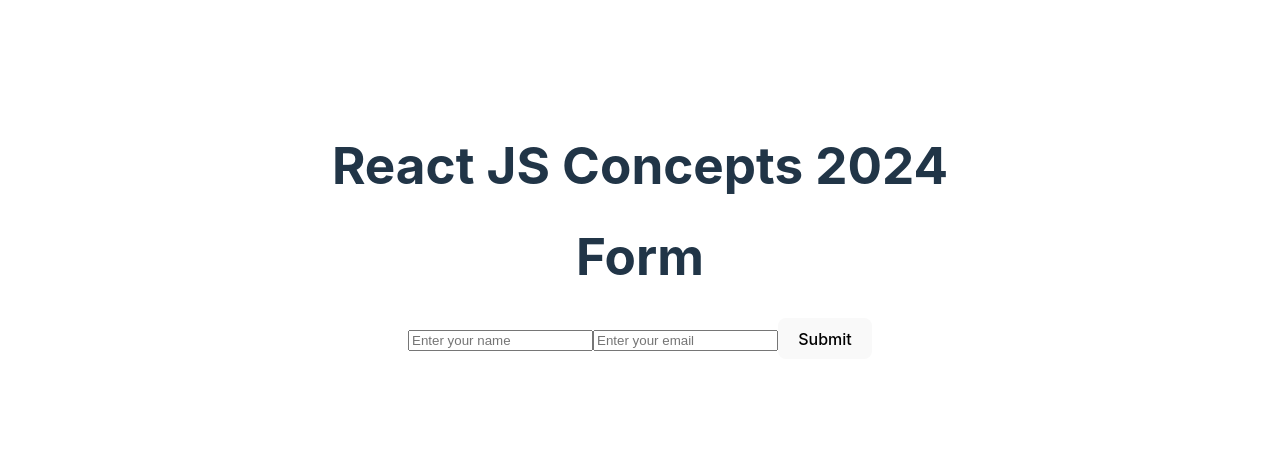
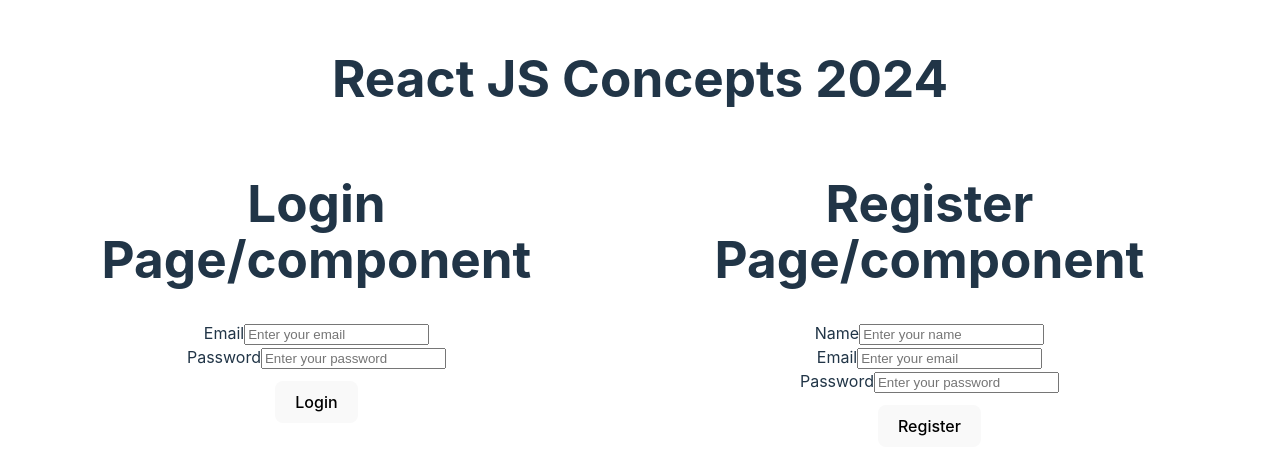
Before and after one commit to AshKemp/reactjs-concepts-2024, a React (Vite) app: page / in a window 1280 px wide. Shown: the part 169-644 px from the top of the page. Built offline with nearby package versions, Linux system fonts and the light colour scheme.

Commit message:
create  common form and input components

```diff
--- a/src/App.jsx
+++ b/src/App.jsx
@@ -1,5 +1,7 @@
 import "./App.css";
-import FormComponent from "./components/form";
+// import FormComponent from "./components/form";
+import LoginComponent from "./components/login";
+import RegisterComponent from "./components/register";
 // import ContextButtonComponent from "./components/context-concept/button";
 // import ContextTextComponent from "./components/context-concept/text";
 // import UseReducerExample from "./components/use-reducer-example";
@@ -26,7 +28,11 @@
       {/* <ContextButtonComponent />
       <ContextTextComponent /> */}
       {/* <UseReducerExample /> */}
-      <FormComponent />
+      {/* <FormComponent /> */}
+      <div style={{ display: "flex", gap: "10px" }}>
+        <LoginComponent />
+        <RegisterComponent />
+      </div>
     </>
   );
 }
--- /dev/null
+++ b/src/components/common-form/index.jsx
@@ -0,0 +1,72 @@
+/* eslint-disable react/prop-types */
+
+import CommonInput from "../common-input";
+
+const formTypes = {
+  INPUT: "input",
+  SELECT: "select",
+  TEXTAREA: "textarea",
+};
+function CommonForm({
+  formControls = [],
+  formData,
+  setFormData,
+  buttonText,
+  onHandleSubmit,
+}) {
+  function renderFormElement(getCurrentFormElement) {
+    let content = null;
+    switch (getCurrentFormElement?.componentType) {
+      case formTypes.INPUT:
+        content = (
+          <CommonInput
+            id={getCurrentFormElement?.id}
+            type={getCurrentFormElement?.type}
+            label={getCurrentFormElement?.label}
+            name={getCurrentFormElement?.name}
+            placeholder={getCurrentFormElement?.placeholder}
+            value={formData[getCurrentFormElement?.name]}
+            onChange={(event) =>
+              setFormData({
+                ...formData,
+                [event.target.name]: event.target.value,
+              })
+            }
+          />
+        );
+        break;
+      default:
+        content = (
+          <CommonInput
+            id={getCurrentFormElement?.id}
+            type={getCurrentFormElement?.type}
+            label={getCurrentFormElement?.label}
+            name={getCurrentFormElement?.name}
+            placeholder={getCurrentFormElement?.placeholder}
+            value={formData[getCurrentFormElement?.name]}
+            onChange={(event) =>
+              setFormData({
+                ...formData,
+                [event.target.name]: event.target.value,
+              })
+            }
+          />
+        );
+    }
+    return content;
+  }
+
+  return (
+    <form onSubmit={onHandleSubmit}>
+      {formControls &&
+        formControls.map((singleFormElement) => {
+          return renderFormElement(singleFormElement);
+        })}
+      <div style={{ marginTop: "12px" }}>
+        <button type="submit">{buttonText || "Submit"}</button>
+      </div>
+    </form>
+  );
+}
+
+export default CommonForm;
--- /dev/null
+++ b/src/components/common-input/index.jsx
@@ -0,0 +1,18 @@
+/* eslint-disable react/prop-types */
+function CommonInput({ label, name, type, id, placeholder, value, onChange }) {
+  return (
+    <div>
+      <label htmlFor={name}>{label}</label>
+      <input
+        name={name}
+        id={id}
+        type={type}
+        placeholder={placeholder || "Enter value"}
+        value={value}
+        onChange={onChange}
+      />
+    </div>
+  );
+}
+
+export default CommonInput;
--- /dev/null
+++ b/src/components/login/index.jsx
@@ -0,0 +1,32 @@
+import { useState } from "react";
+import { loginFormComponents } from "../../config/loginFormComponents";
+import CommonForm from "../common-form";
+
+function LoginComponent() {
+  const initialFormData = {
+    email: "",
+    password: "",
+  };
+  const [formData, setFormData] = useState(initialFormData);
+
+  function onHandleSubmit(event) {
+    event.preventDefault();
+    console.log("formData: ", formData);
+    /** After all the API work is done */
+    setFormData(initialFormData);
+  }
+  return (
+    <div>
+      <h1>Login Page/component</h1>
+      <CommonForm
+        formControls={loginFormComponents}
+        formData={formData}
+        setFormData={setFormData}
+        buttonText={"Login"}
+        onHandleSubmit={onHandleSubmit}
+      />
+    </div>
+  );
+}
+
+export default LoginComponent;
--- /dev/null
+++ b/src/components/register/index.jsx
@@ -0,0 +1,32 @@
+import { useState } from "react";
+import CommonForm from "../common-form";
+import { registerFormComponents } from "../../config/loginFormComponents";
+
+function RegisterComponent() {
+  const initialFormData = {
+    name: "",
+    email: "",
+    password: "",
+  };
+  const [registerFormData, setRegisterFormData] = useState(initialFormData);
+  function handleRegisterOnSubmit(event) {
+    event.preventDefault();
+    console.log("formData: ", registerFormData);
+    /** After all the API work is done */
+    setRegisterFormData(initialFormData);
+  }
+  return (
+    <div>
+      <h1>Register Page/component</h1>
+      <CommonForm
+        formControls={registerFormComponents}
+        formData={registerFormData}
+        setFormData={setRegisterFormData}
+        buttonText={"Register"}
+        onHandleSubmit={handleRegisterOnSubmit}
+      />
+    </div>
+  );
+}
+
+export default RegisterComponent;
--- /dev/null
+++ b/src/config/loginFormComponents/index.jsx
@@ -0,0 +1,45 @@
+export const loginFormComponents = [
+  {
+    name: "email",
+    id: "email",
+    placeholder: "Enter your email",
+    label: "Email",
+    componentType: "input",
+    type: "email",
+  },
+  {
+    name: "password",
+    id: "password",
+    placeholder: "Enter your password",
+    label: "Password",
+    componentType: "input",
+    type: "password",
+  },
+];
+
+export const registerFormComponents = [
+  {
+    name: "name",
+    id: "name",
+    placeholder: "Enter your name",
+    label: "Name",
+    componentType: "input",
+    type: "text",
+  },
+  {
+    name: "email",
+    id: "email",
+    placeholder: "Enter your email",
+    label: "Email",
+    componentType: "input",
+    type: "email",
+  },
+  {
+    name: "password",
+    id: "password",
+    placeholder: "Enter your password",
+    label: "Password",
+    componentType: "input",
+    type: "password",
+  },
+];
```
